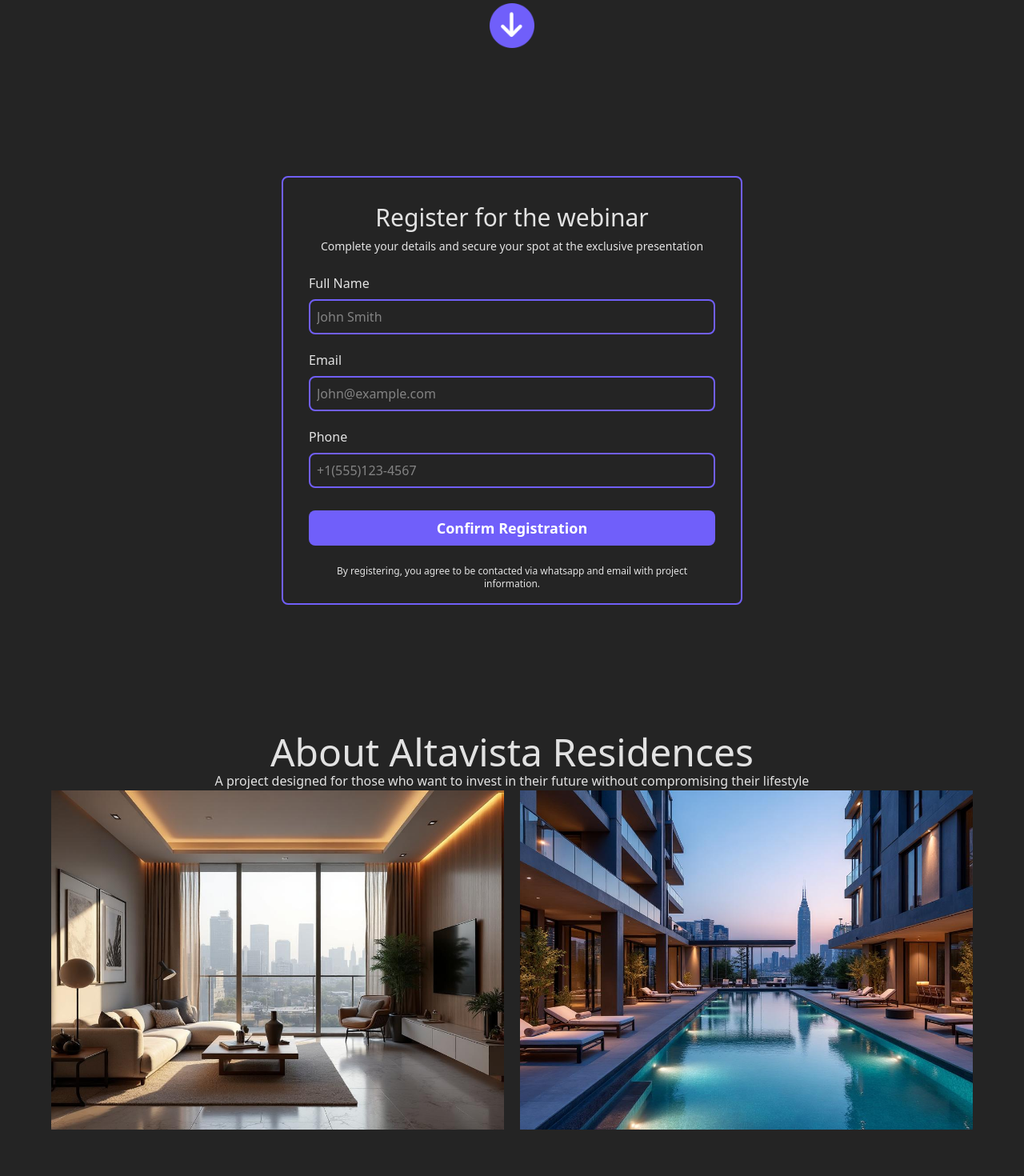
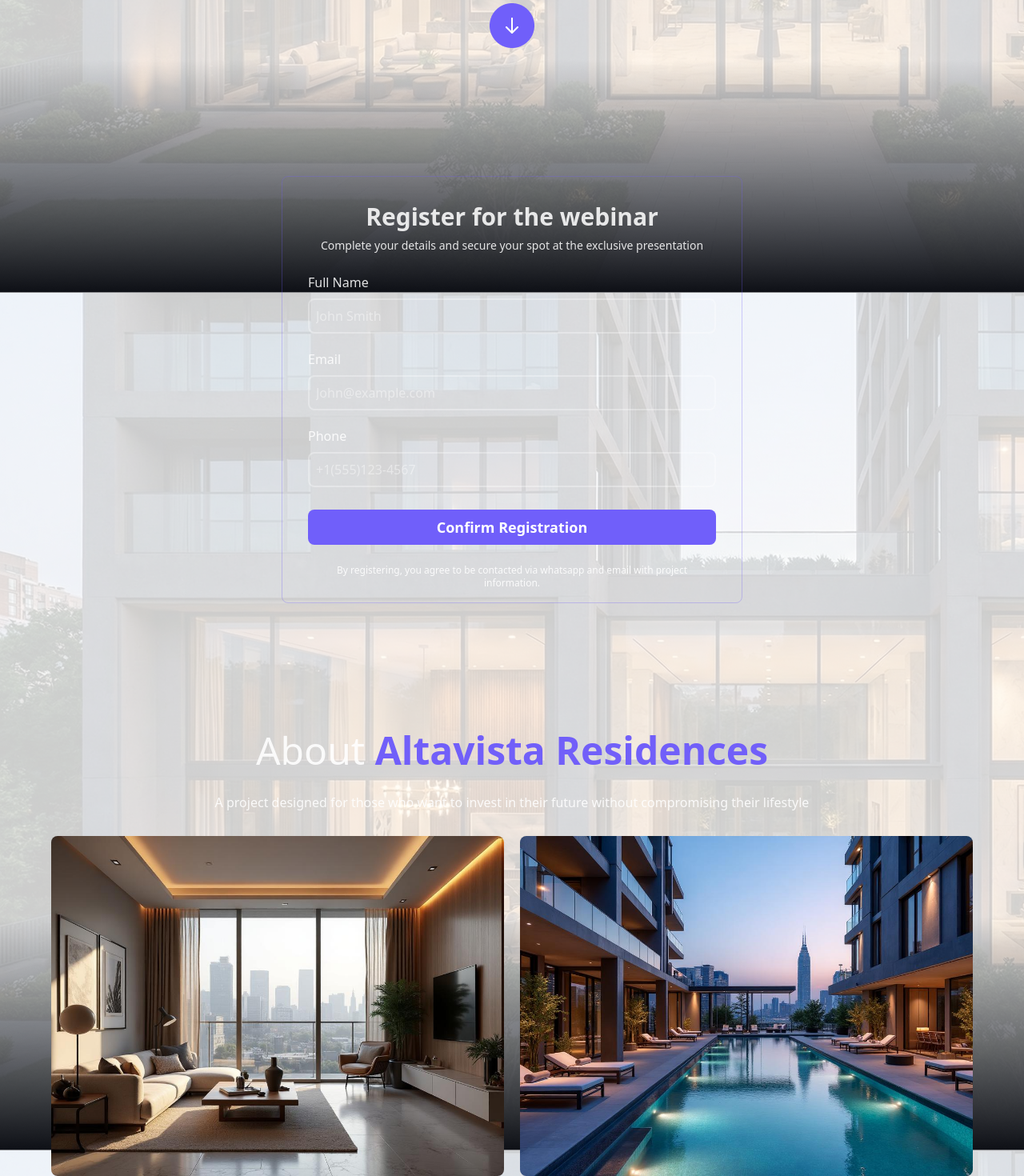
Before and after one commit to Andri-jose/Landing-Page-Real-Estate, a React (Vite) app: page / in a window 1280 px wide. Shown: the part 706-2176 px from the top of the page at 80% size. Before the commit the page ends 2118 px from the top, so only its background shows below. Built offline with nearby package versions, Linux system fonts and the light colour scheme.

Commit message:
adding styles

```diff
--- a/src/App.tsx
+++ b/src/App.tsx
@@ -1,7 +1,7 @@
 import altavistaLogo from './assets/icons/altavista-logo.png'
 import interior from './assets/interior-render.jpg'
 import amenities from './assets/amenities.jpg'
-import flecha from './assets/icons/flecha.png'
+import arrow from './assets/icons/icon-button.png'
 
 function App() {
 
@@ -19,33 +19,33 @@
         className='w-180.75'>
         </video>
         <div className='flex flex-col items-center justify-between h-54 mb-40'>
-          <p className='mt-5 text-lg'>Discover in our <b>exclusive webinar</b> the real state investment opportunity you're been waiting for</p>
+          <p className='mt-5 text-lg'>Discover in our <b className='text-highlight'>exclusive webinar</b> the real state investment opportunity you're been waiting for</p>
           <button className='bg-button hover:bg-hover-button text-white font-semibold py-4 px-4 rounded-lg cursor-pointer w-60 text-lg'>Register for webinar</button>
-          <button className="cursor-pointer"><img src={flecha} className='w-14'/></button>
+          <button className="cursor-pointer"><img src={arrow} className='w-14'/></button>
         </div>
       </section>
-      <section className='mb-40 border-solid border-2 border-purple rounded-lg p-8 w-xl'>
+      <section className='mb-40 border-solid border border-purple/30 rounded-lg p-8 w-xl'>
         <div>
-          <h3 className='text-3xl'>Register for the webinar</h3>
+          <h3 className='text-3xl font-semibold'>Register for the webinar</h3>
           <p className='text-sm mb-6 mt-2'>Complete your details and secure your spot at the exclusive presentation</p>
         </div>
         <form className='flex flex-col items-start justify-evenly h-95 gap-2'>
           <label htmlFor="full-name">Full Name</label>
-          <input type="text" id="full-name" placeholder="John Smith" className='border-solid border-2 border-purple rounded-lg p-2 w-full mb-3' />
+          <input type="text" id="full-name" placeholder="John Smith" className='border-solid border-2 border-white/30 rounded-lg p-2 w-full mb-3' />
           <label htmlFor="email">Email</label>
-          <input type="email" id="email" placeholder="John@example.com" className='border-solid border-2 border-purple rounded-lg p-2 w-full mb-3' />
+          <input type="email" id="email" placeholder="John@example.com" className='border-solid border-2 border-white/30 rounded-lg p-2 w-full mb-3' />
           <label htmlFor="phone">Phone</label>
-          <input type="tel" id="phone" placeholder="+1(555)123-4567" className='border-solid border-2 border-purple rounded-lg p-2 w-full mb-3' />
+          <input type="tel" id="phone" placeholder="+1(555)123-4567" className='border-solid border-2 border-white/30 rounded-lg p-2 w-full mb-3' />
           <button className='bg-button hover:bg-hover-button text-white font-semibold py-2 px-4 rounded-lg cursor-pointer w-full text-lg items-center mx-auto mt-2'>Confirm Registration</button>
           <p className='text-xs mt-4'>By registering, you agree to be contacted via whatsapp and email with project information.</p>
         </form>
       </section>
-      <section>
-        <h2 className='text-5xl'>About Altavista Residences</h2>
+      <section className='flex flex-col items-center justify-between h-139'>
+        <h2 className='text-5xl'>About <b className='text-purple'>Altavista Residences</b></h2>
         <p>A project designed for those who want to invest in their future without compromising their lifestyle</p>
         <div className='grid grid-cols-2 gap-5 w-6xl'>
-          <img src={interior} className='w-full'/>
-          <img src={amenities} className='w-full'/>
+          <img src={interior} className='w-full rounded-lg'/>
+          <img src={amenities} className='w-full rounded-lg'/>
         </div>
       </section>
 
--- a/src/index.css
+++ b/src/index.css
@@ -5,12 +5,14 @@
   --color-subtitle: #FFFFFF;
   --color-button: #705FFA;
   --color-hover-button: #3D3294;
+  --color-highlight: #64C7E5;
 }
 
 :root {
   color-scheme: light dark;
   color: rgba(255, 255, 255, 0.87);
-  background-color: #242424;
+  /* background-color: #242424; */
+  background-image: url("./assets/fondo.png");
 
 }
 
```
Also changed, not shown: src/assets/fondo.png (added), src/assets/icons/icon-button.png (added).
